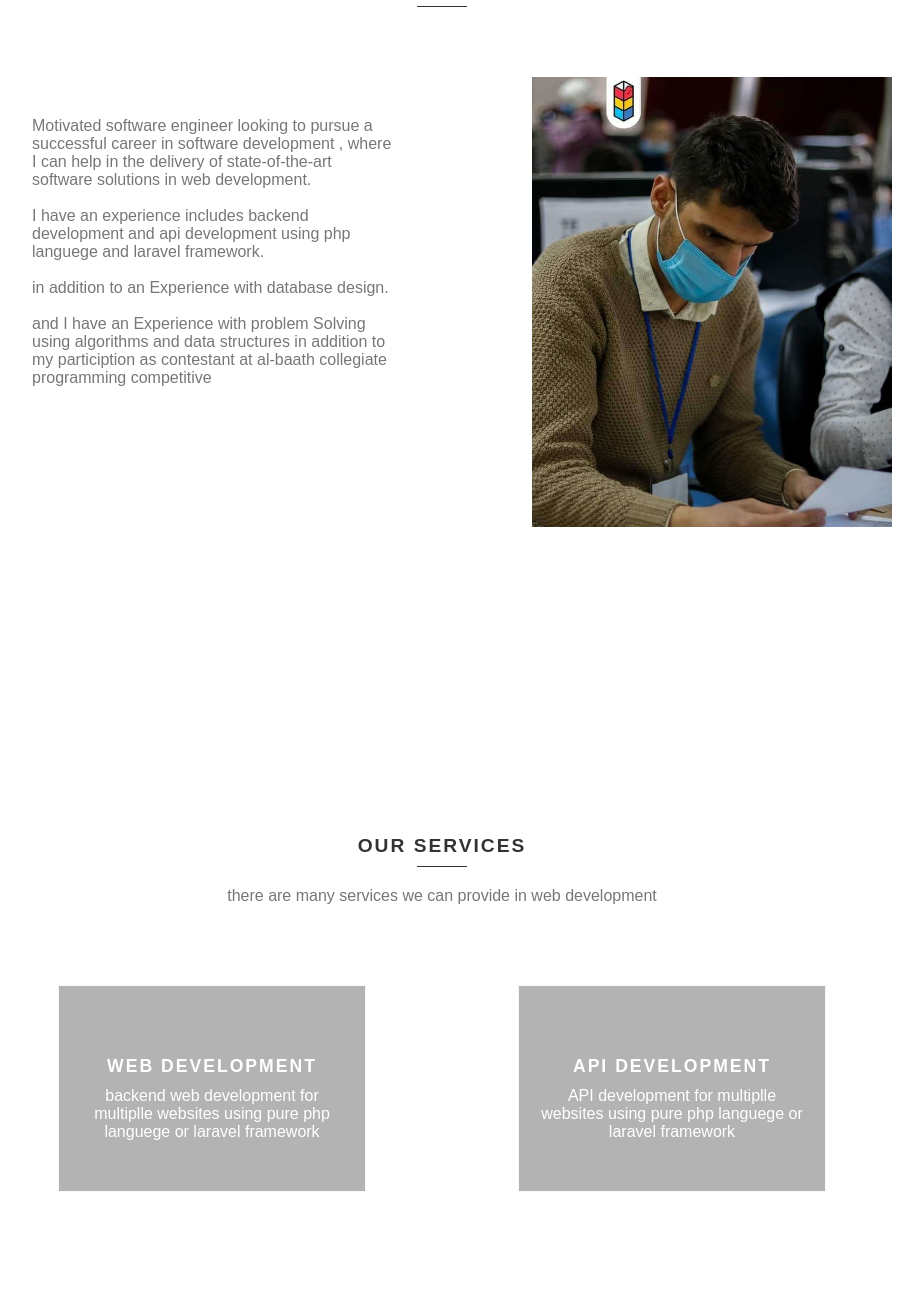
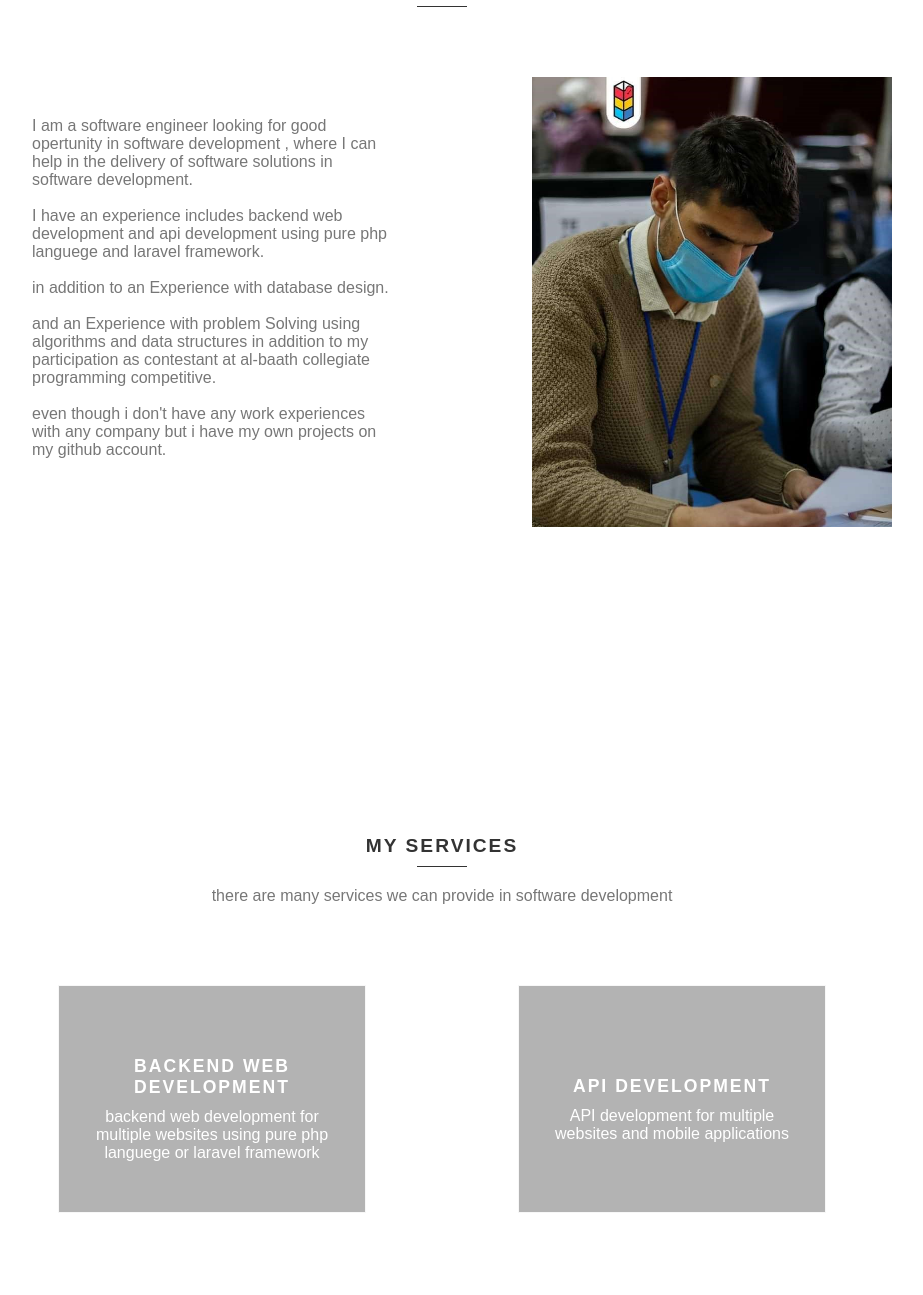
Before and after one commit to mohsen-ebrahem/Portfolio, a plain HTML site: page index.html in a window 1280 px wide. Shown: the part 945-2240 px from the top of the page, without its empty margins (348-1271 px from the left). Drawn offline with Linux system fonts and the light colour scheme.

Commit message:
This is my portfolio

```diff
--- a/index.html
+++ b/index.html
@@ -32,7 +32,7 @@
 <img src="images/photo_2022-10-02_09-59-28.jpg" >
 </div>
 <h3>Mohsen Ebrahem</h3>
-<p>I am backend developer</p>
+<p>Backend developer</p>
 <a href="./MohsenEbrahem.pdf" download class="btn">Download My CV</a>
 <ul class="socialMedia">
 <li>
@@ -53,12 +53,13 @@
 </div>
 <div class="content">
 <div class="textBox">
-<p>Motivated software engineer looking to pursue a successful career in software development , where I can help in the delivery of
-    state-of-the-art software solutions in web development.<br><br>
-    I have an experience includes backend development and api development using php languege and laravel framework.<br><br>
+<p>I am a software engineer looking for good opertunity in software development , where I can help in the delivery of
+     software solutions in software development.<br><br>
+    I have an experience includes backend web development and api development using pure php languege and laravel framework.<br><br>
     in addition to an Experience with database design.<br><br>
-    and I have an Experience with problem Solving using algorithms and data structures
-    in addition to my particiption as contestant at al-baath collegiate programming competitive
+    and an Experience with problem Solving using algorithms and data structures
+    in addition to my participation as contestant at al-baath collegiate programming competitive.<br><br>
+    even though i don't have any work experiences with any company but i have my own projects on my github account.
 </p>
 
 </div>
@@ -71,9 +72,9 @@
 
 <section class="services adjust" id="services">
     <div class="title">
-        <h2>Our Services</h2>
+        <h2>My Services</h2>
         <p>
-           there are many services we can provide in web development
+           there are many services we can provide in software development
         </p>
     </div>
     <div class="content">
@@ -87,16 +88,16 @@
         </div> -->
         <div style="background-image: 'images/pexels-tranmautritam-69432\.jpg';" class="serviceBox">
             <img src="">
-            <h2>Web Development</h2>
+            <h2>Backend Web Development</h2>
             <p>
-                backend web development for multiplle websites using pure php languege or laravel framework
+                backend web development for multiple websites using pure php languege or laravel framework
             </p>
         </div>
         <div class="serviceBox">
             <img src="">
             <h2>API Development</h2>
             <p>
-                API development for multiplle websites using pure php languege or laravel framework
+                API development for multiple websites and mobile applications
 
             </p>
         </div>
@@ -105,7 +106,7 @@
 
 <section class="project adjust" id="project">
     <div class="title">
-        <h2>Our Projects</h2>
+        <h2>My Projects</h2>
         <p>there are multiple demo projects using pure php and laravel framework</p>
     </div>
     <div class="content">
```
Also changed, not shown: assets/GitHub-Mark/PNG/GitHub-Mark-120px-plus.png (deleted), assets/GitHub-Mark/PNG/GitHub-Mark-32px.png (deleted), assets/GitHub-Mark/PNG/GitHub-Mark-64px.png (deleted), assets/GitHub-Mark/PNG/GitHub-Mark-Light-120px-plus.png (deleted), assets/GitHub-Mark/PNG/GitHub-Mark-Light-32px.png (deleted), assets/GitHub-Mark/PNG/GitHub-Mark-Light-64px.png (deleted), 3 other files.
